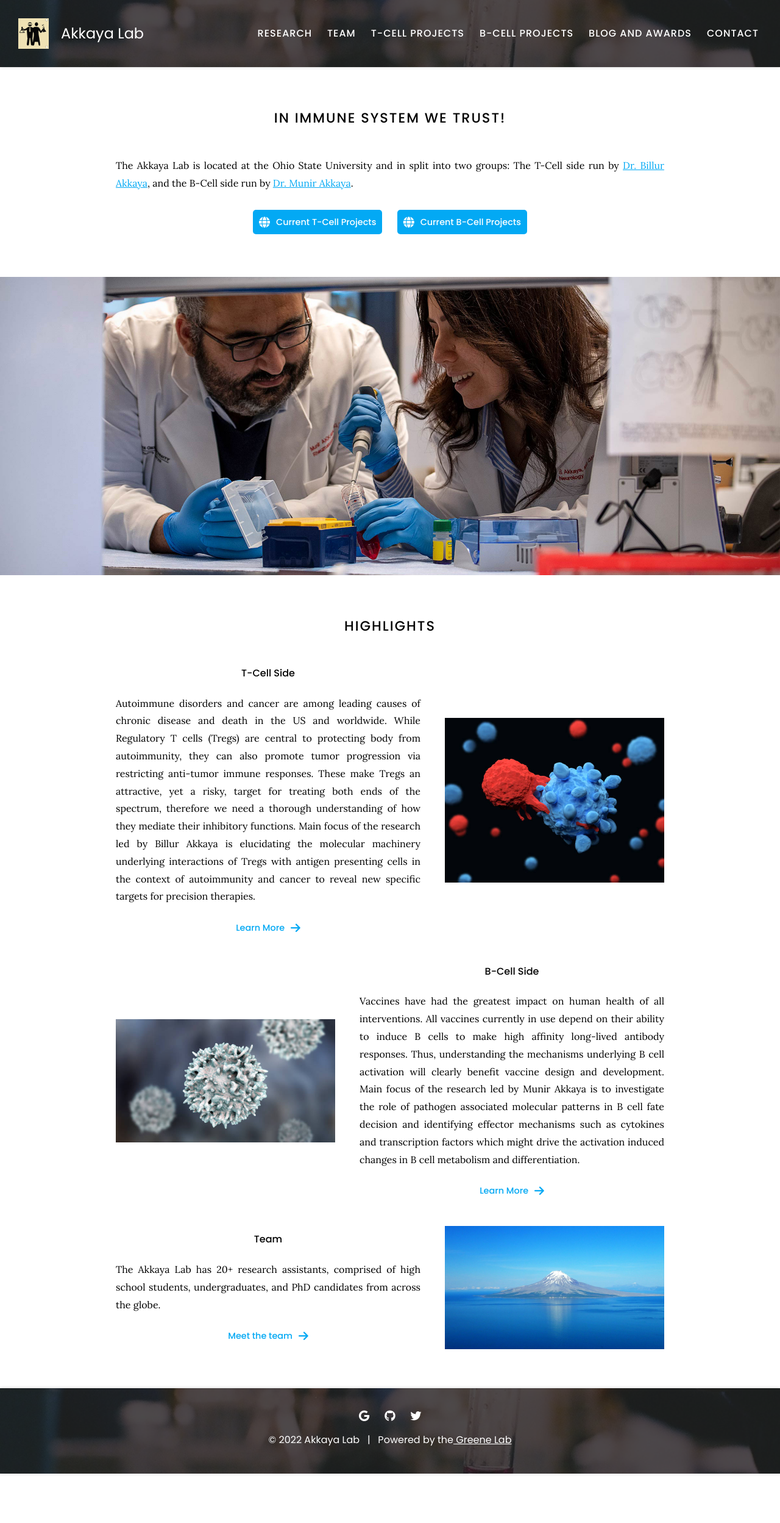
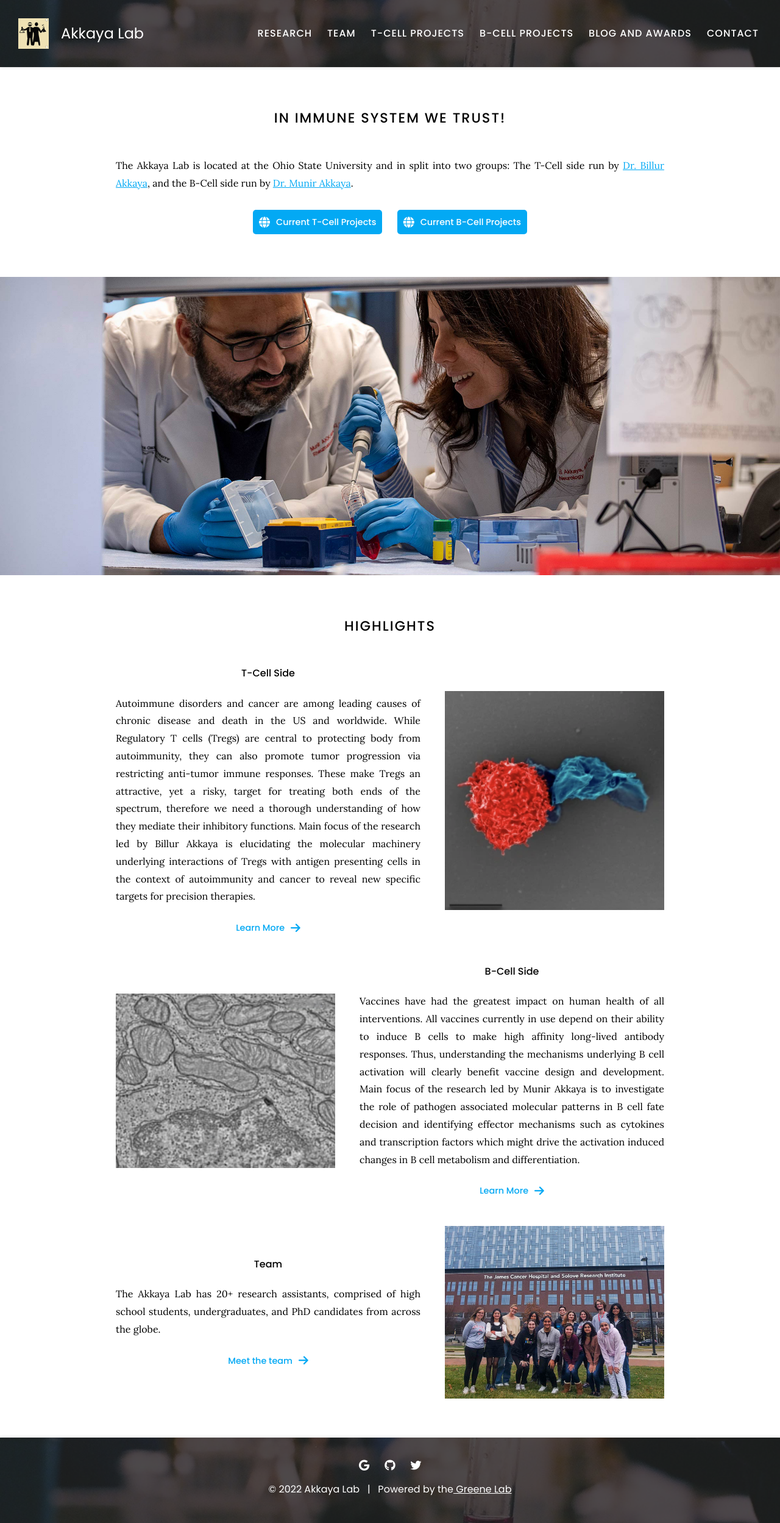
Before and after one commit to Harrisonthow/akkaya-lab, a Jekyll site: the page built from index.md, in a window 1280 px wide. Shown: the whole page at 61% size. Built offline with Jekyll 4.4.1, drawn with Linux system fonts in a browser that asks for light colours; before the commit the page ends 2416 px from its top, so only the background shows below that.

Commit message:
finishing touches

```diff
--- a/index.md
+++ b/index.md
@@ -70,7 +70,7 @@ Vaccines have had the greatest impact on human health of all interventions. All
 
 {%
   include feature.html
-  image="images/BCell.jpg"
+  image="images/BCell.png"
   link="/b-cell"
   title="B-Cell Side"
   text=text
@@ -92,7 +92,7 @@ The Akkaya Lab has 20+ research assistants, comprised of high school students, u
 
 {%
   include feature.html
-  image="images/photo.jpg"
+  image="images/lab.jpg"
   link="/team"
   title="Team"
   flip=true
```
Also changed, not shown: images/BCell.png (added), images/TCell.jpg, images/lab.jpg (added).
